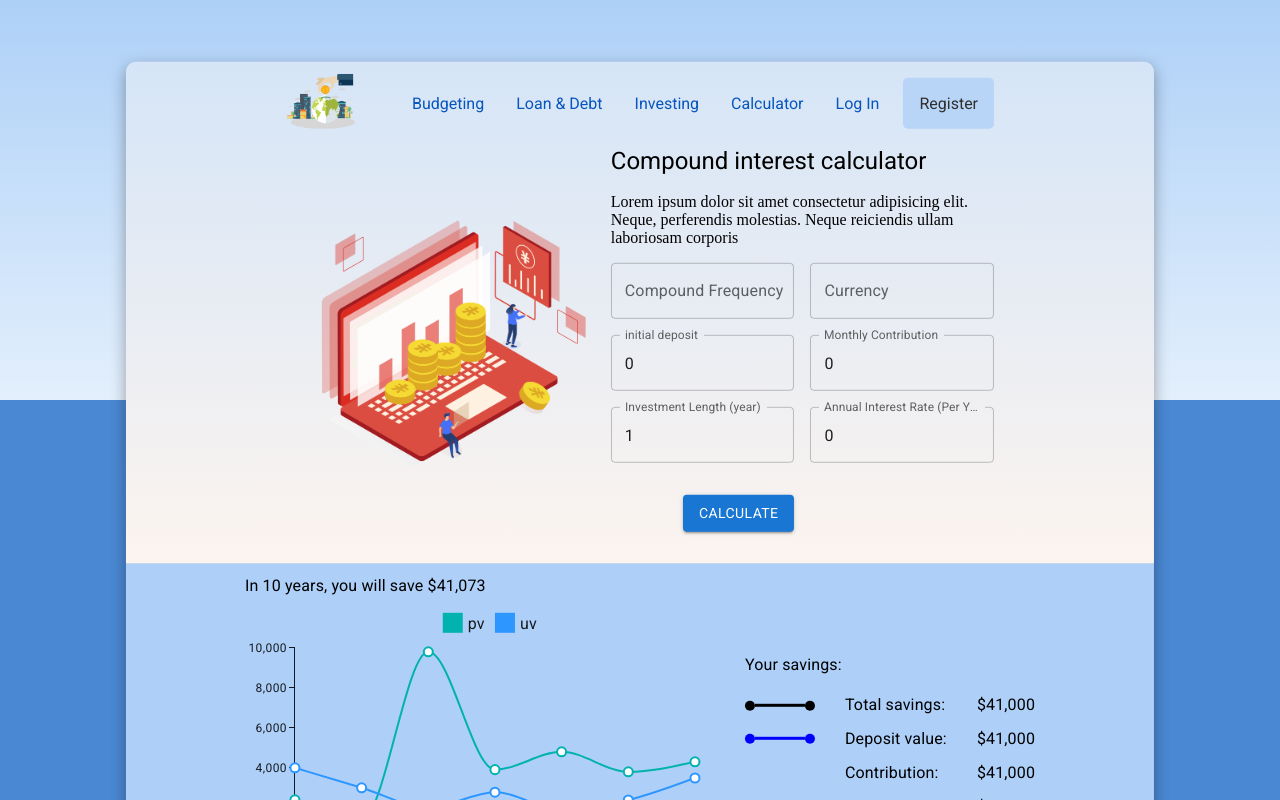
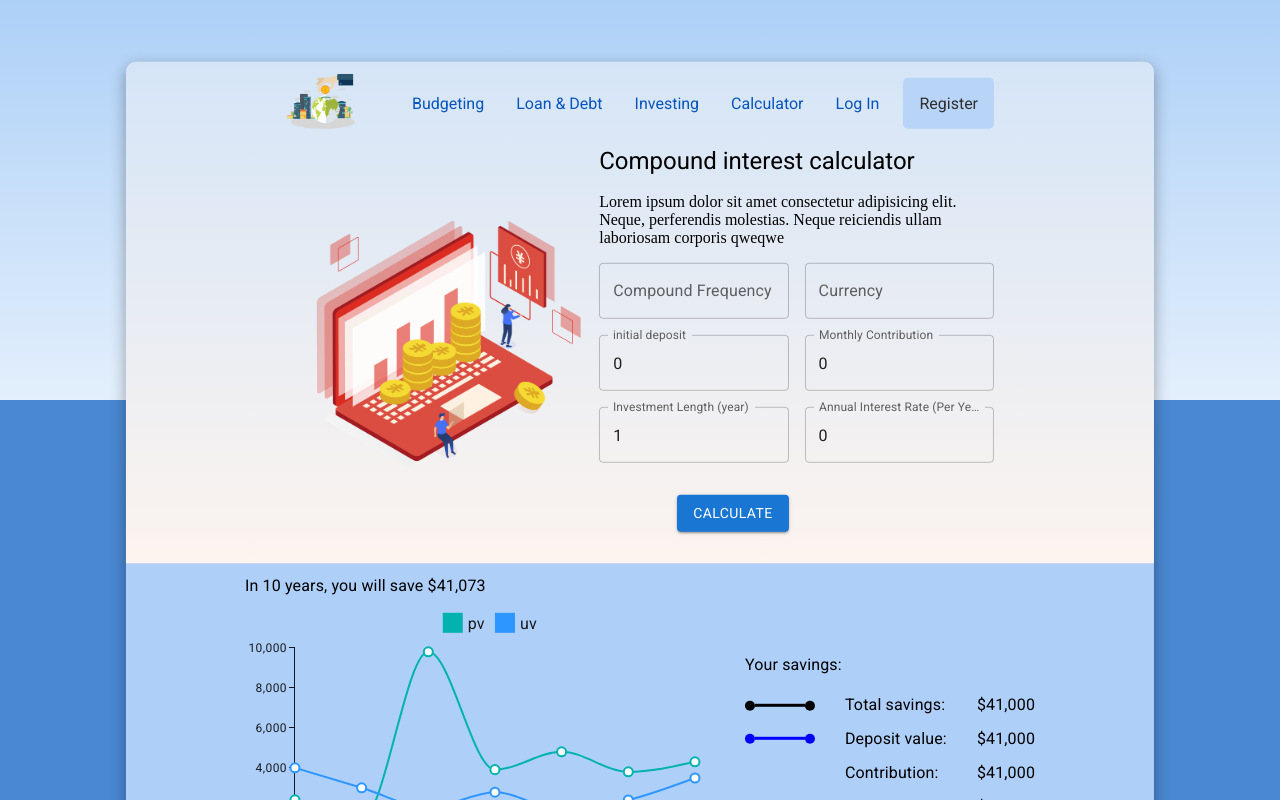
Before and after one commit to andyvo190998/compound-interest-calculator, a React (Vite) app: page / in a window 1280 px wide. Shown: the top 800 px of the page. Built offline with nearby package versions, Linux system fonts and the light colour scheme.

Commit message:
test git config

```diff
--- a/src/components/calculator/Calculator.tsx
+++ b/src/components/calculator/Calculator.tsx
@@ -54,6 +54,7 @@ const Calculator = () => {
         <p>
           Lorem ipsum dolor sit amet consectetur adipisicing elit. Neque,
           perferendis molestias. Neque reiciendis ullam laboriosam corporis
+          qweqwe
         </p>
 
         <form className="app__calculator-form_inputs" onSubmit={handleSubmit}>
```
